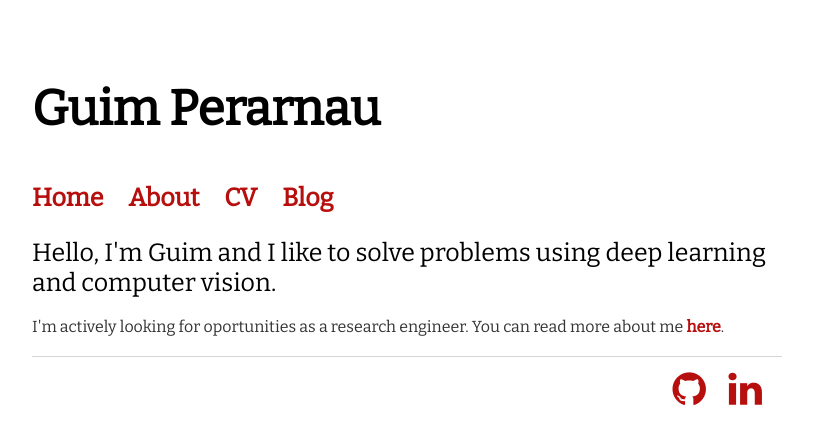
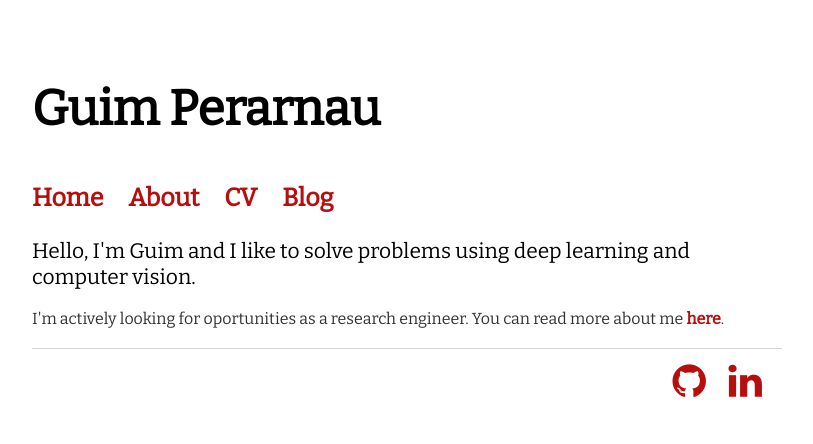
Before and after one commit to Guim3/guim3.github.io, a Jekyll site: the page built from index.html, in a window 1280 px wide. Shown: the top 444 px of the page, without its empty margins (233-1046 px from the left). Built offline with Jekyll 4.4.1, drawn with Linux system fonts in a browser that asks for light colours; nearby versions of some CDN libraries.

Commit message:
Reduce intro size

```diff
--- a/css/main.css
+++ b/css/main.css
@@ -14,7 +14,7 @@ nav ul {
 }
 
 div.intro {
-    font-size: 25px;
+    font-size: 21px;
 }
 
 footer {
```
